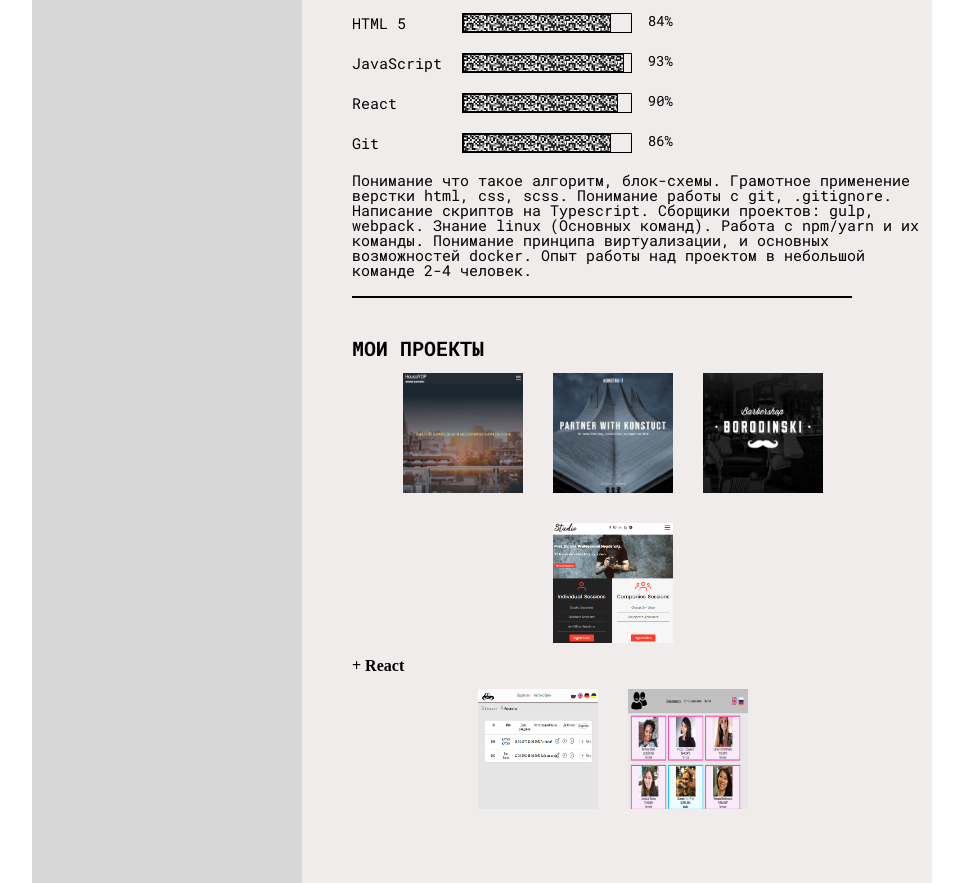
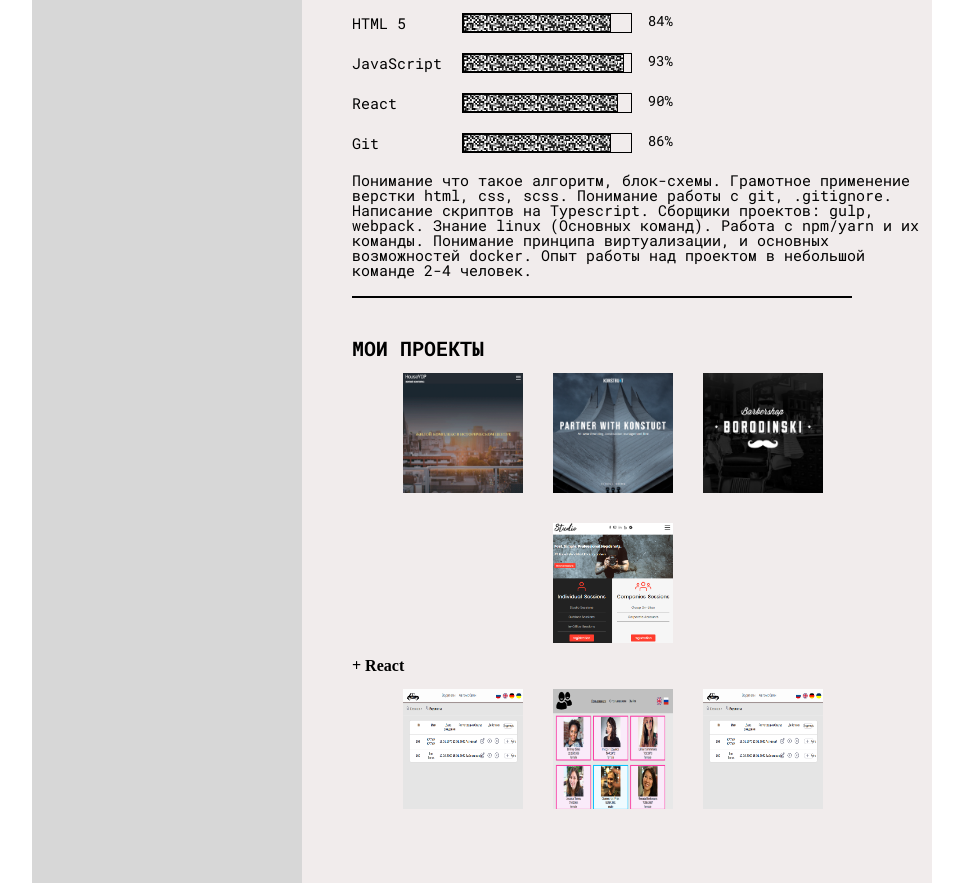
Before and after one commit to yurii-donnikov/resume_rus, a website: page index.html in a window 1280 px wide. Shown: the part 617-1500 px from the top of the page, without its empty margins (158-1121 px from the left). Drawn offline with Linux system fonts and the light colour scheme.

Commit message:
Update index.html

```diff
--- a/index.html
+++ b/index.html
@@ -225,6 +225,11 @@
                 href="https://github.com/yurii-donnikov/summary_users"
                 ><img src="./images/users.png" alt=""
               /></a>
+               <a
+                target="_blank"
+                href="https://github.com/yurii-donnikov/messenger"
+                ><img src="./images/taxi.png" alt=""
+              /></a>
             </div>
           </section>
         </div>
```
